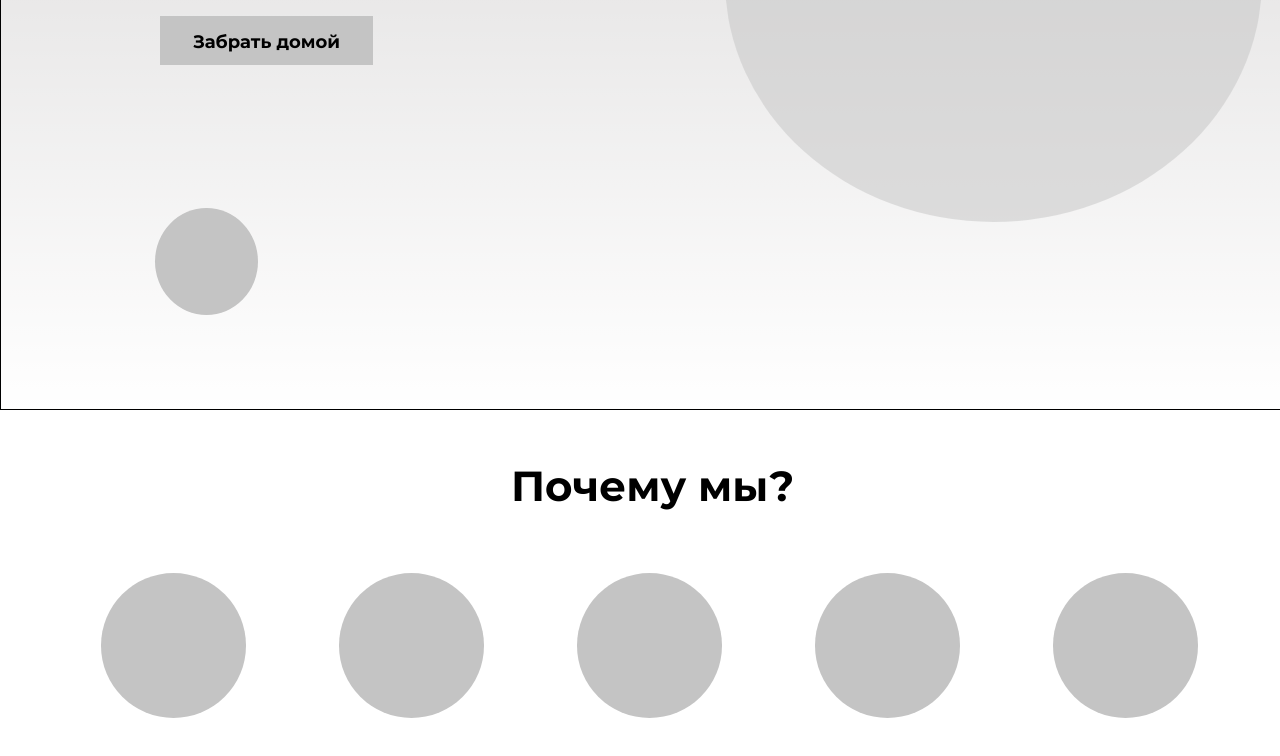
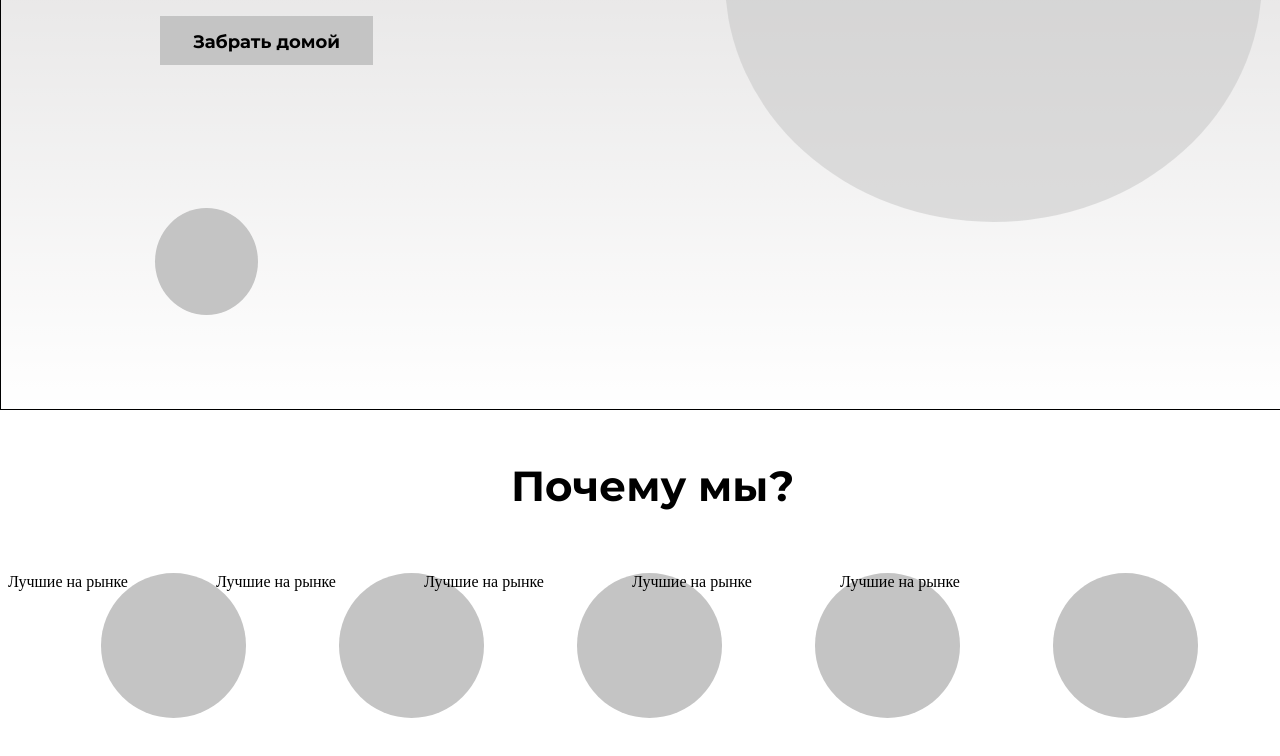
Before and after one commit to developer64/maincun, a plain HTML site: page index.html in a window 1280 px wide. Shown: the part 492-1248 px from the top of the page. Drawn offline with Linux system fonts and the light colour scheme.

Commit message:
block heading

```diff
--- a/index.html
+++ b/index.html
@@ -53,6 +53,13 @@
           <div></div>
           <div></div>
         </div>
+        <div class="heading">
+          <div>Лучшие на рынке</div>
+          <div>Лучшие на рынке</div>
+          <div>Лучшие на рынке</div>
+          <div>Лучшие на рынке</div>
+          <div>Лучшие на рынке</div>
+        </div>
       </div>
     </div>
   </div>
--- a/styles/style.css
+++ b/styles/style.css
@@ -197,6 +197,22 @@ body {
     align-items: center;
 }
 
+.heading {
+    position: absolute;
+    top: 183px;
+    left: 8px;
+
+}
+
+.heading div {
+   display: inline;
+   float: left;
+   justify-content: space-between;
+   width: 208px;
+   height: 29px;
+
+}
+
 /* .contentEclipse div:first-child {
     width: 145px;
     float: left;
```
